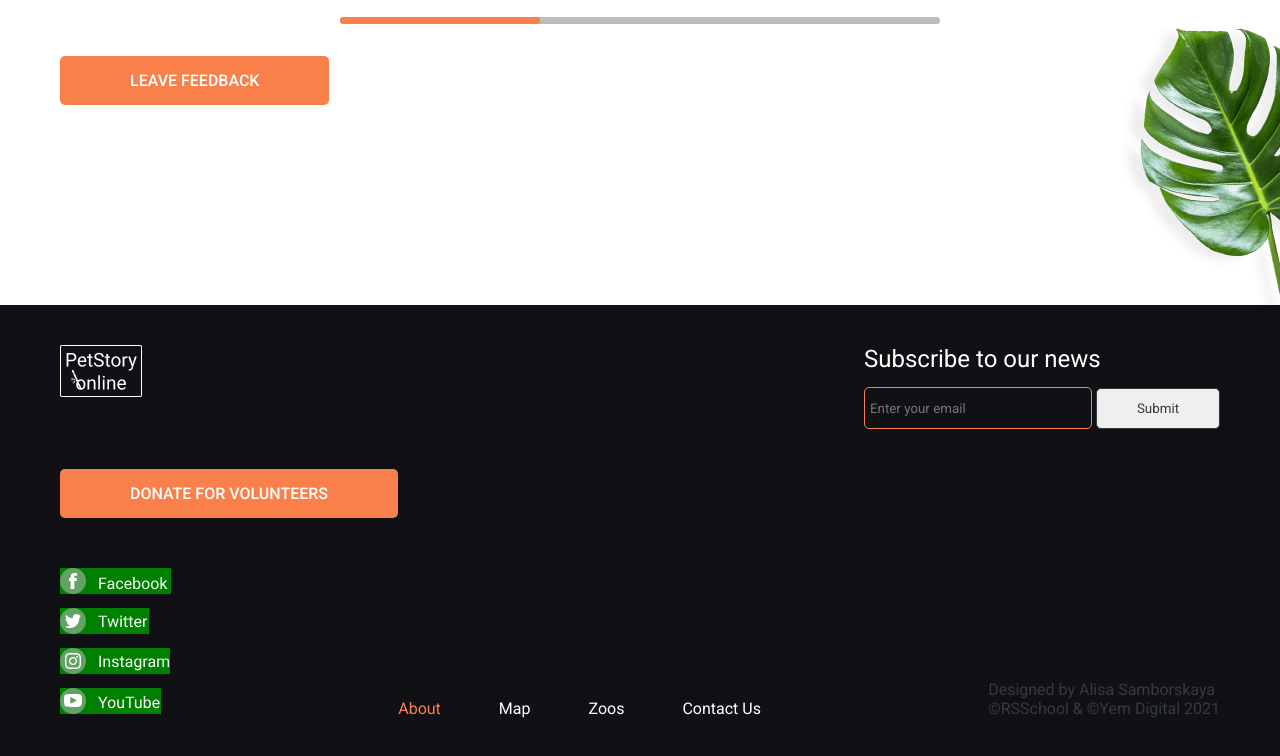
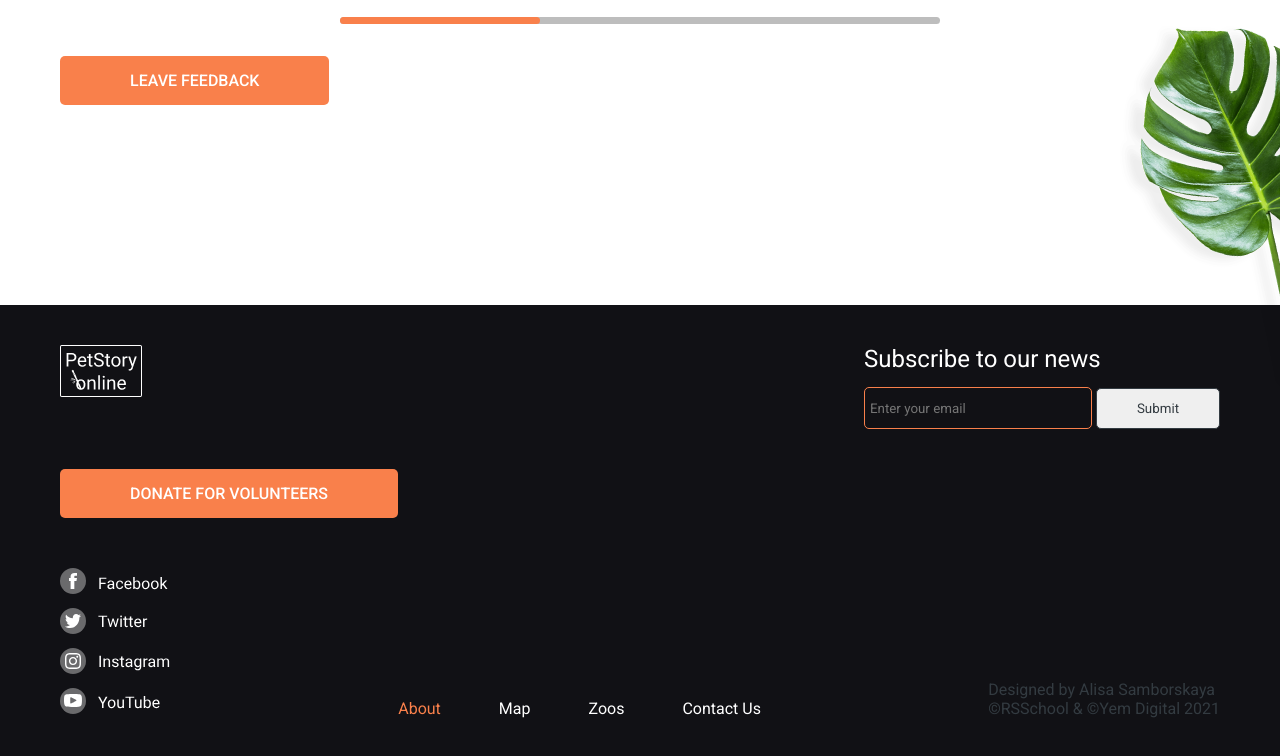
Before and after one commit to ErenDub/online-zoo, a plain HTML site: page pages/main/index.html in a window 1280 px wide. Shown: the part 4247-5003 px from the top of the page. Drawn offline with Linux system fonts and the light colour scheme.

Commit message:
refactor: change footer socials color

```diff
--- a/assets/css/style.css
+++ b/assets/css/style.css
@@ -92,9 +92,7 @@ button:focus {
     margin-top: 200px;
     position: relative;
 }
-.footer__social-item img{
-    background: green;
-}
+
 .footer__box{
     max-width: 1160px;
     width: 100%;
```
Also changed, not shown: 1 other file.
